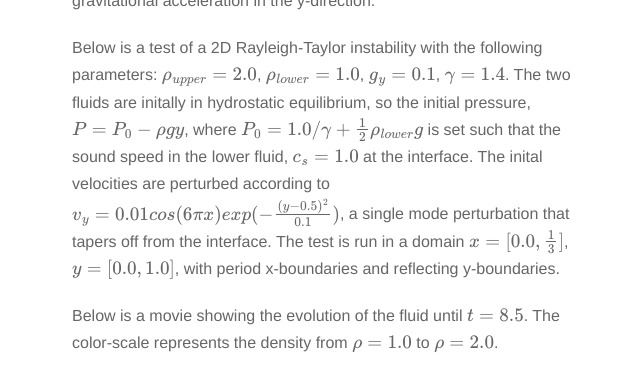
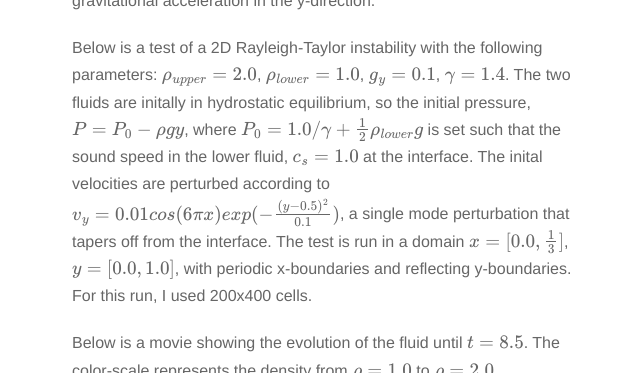
Before and after one commit to evaneschneider/site, a Jekyll site: the page built from _posts/2016-12-5-Gravity-Part-1.markdown, in a window 1280 px wide and 900 px high, scrolled down 720 px, cut to the strip 0-373 px from the top of the window. Shown: the whole strip, without its empty margins (308-948 px from the left). Built offline with Jekyll 4.4.1, drawn with Linux system fonts in a browser that asks for light colours; nearby versions of some CDN libraries; formulas are drawn with MathJax 3.

Commit message:
minor edits

```diff
--- a/_posts/2016-12-5-Gravity-Part-1.markdown
+++ b/_posts/2016-12-5-Gravity-Part-1.markdown
@@ -30,8 +30,8 @@ where $$P_0 = 1.0/\gamma + \frac{1}{2} \rho_{lower} g$$ is set such that the
 sound speed in the lower fluid, $$c_s = 1.0$$ at the interface. The inital velocities
 are perturbed according to $$v_y = 0.01 cos(6\pi x) exp(-\frac{(y-0.5)^{2}}{0.1})$$, a
 single mode perturbation that tapers off from the interface. The test is run in a
-domain $$x = [0.0, \frac{1}{3}]$$, $$y = [0.0, 1.0]$$, with period x-boundaries and
-reflecting y-boundaries.
+domain $$x = [0.0, \frac{1}{3}]$$, $$y = [0.0, 1.0]$$, with periodic x-boundaries and
+reflecting y-boundaries. For this run, I used 200x400 cells.
 
 Below is a movie showing the evolution of the fluid until $$t = 8.5$$. The color-scale
 represents the density from $$\rho = 1.0$$ to $$\rho = 2.0$$.
```
